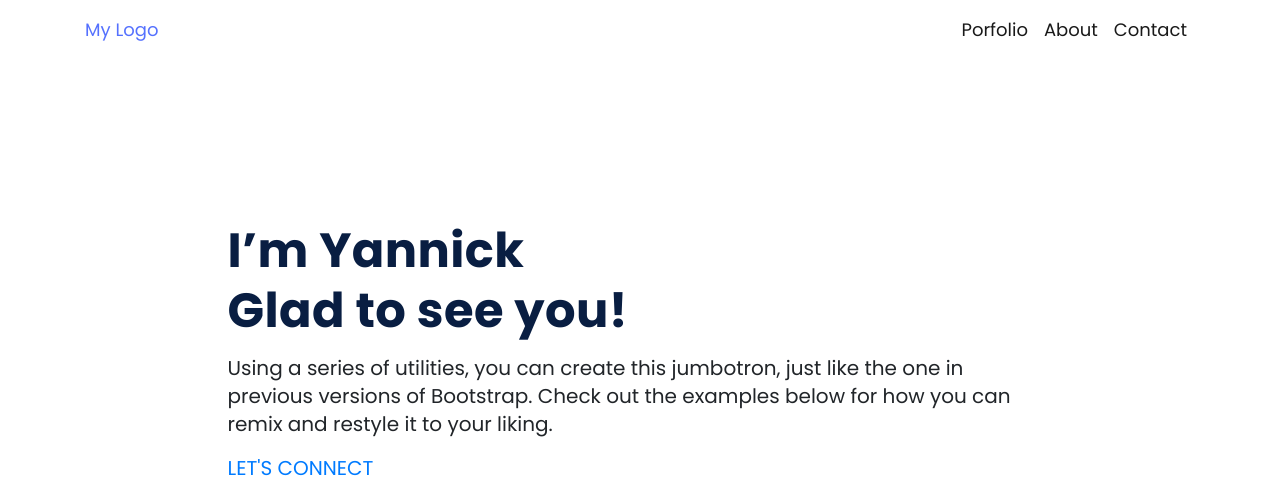
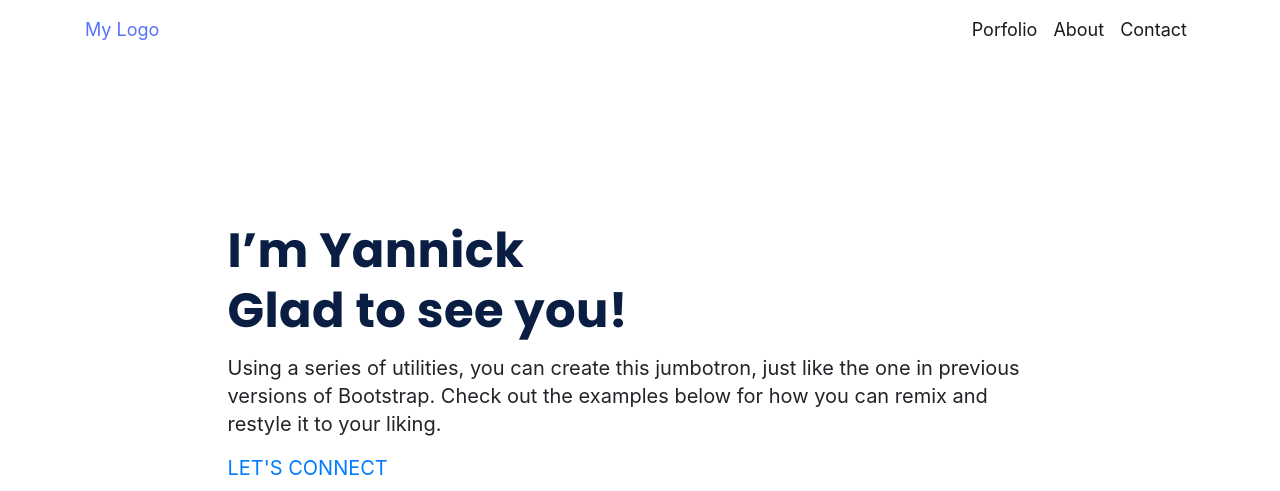
Before and after one commit to codecaiine/microverse-portfolio, a website: page index.html in a window 1280 px wide. Shown: the top 491 px of the page. Drawn offline with nearby package versions, Linux system fonts and the light colour scheme; files whose address does not match are found by name.

Commit message:
Fix linter errors

```diff
--- a/css/style.css
+++ b/css/style.css
@@ -15,15 +15,12 @@ html {
 .navbar-light .navbar-brand {
   color: #5571fe;
   font-size: 18px;
-    font-family: 'Poppins';
 }
 
 .navbar-light .navbar-nav .nav-link {
-    font-family: 'Poppins';
   padding-right: 0.5rem;
   padding-left: 0.5rem;
   font-size: 18px;
-    font-weight: 150px;
   color: rgba(0, 0, 0, 0.9);
 }
 
@@ -39,7 +36,6 @@ html {
 
 body {
   background-color: #e5e5e5;
-    font-family: 'Poppins';
   font-style: normal;
   font-size: 20px;
   font-weight: normal;
@@ -57,7 +53,6 @@ header {
   height: 122px;
   left: 0;
   top: 0;
-    font-family: Poppins;
   font-style: normal;
   font-weight: 700;
   font-size: 48px;
```
Lines whose indentation alone changed are shown as unchanged.
